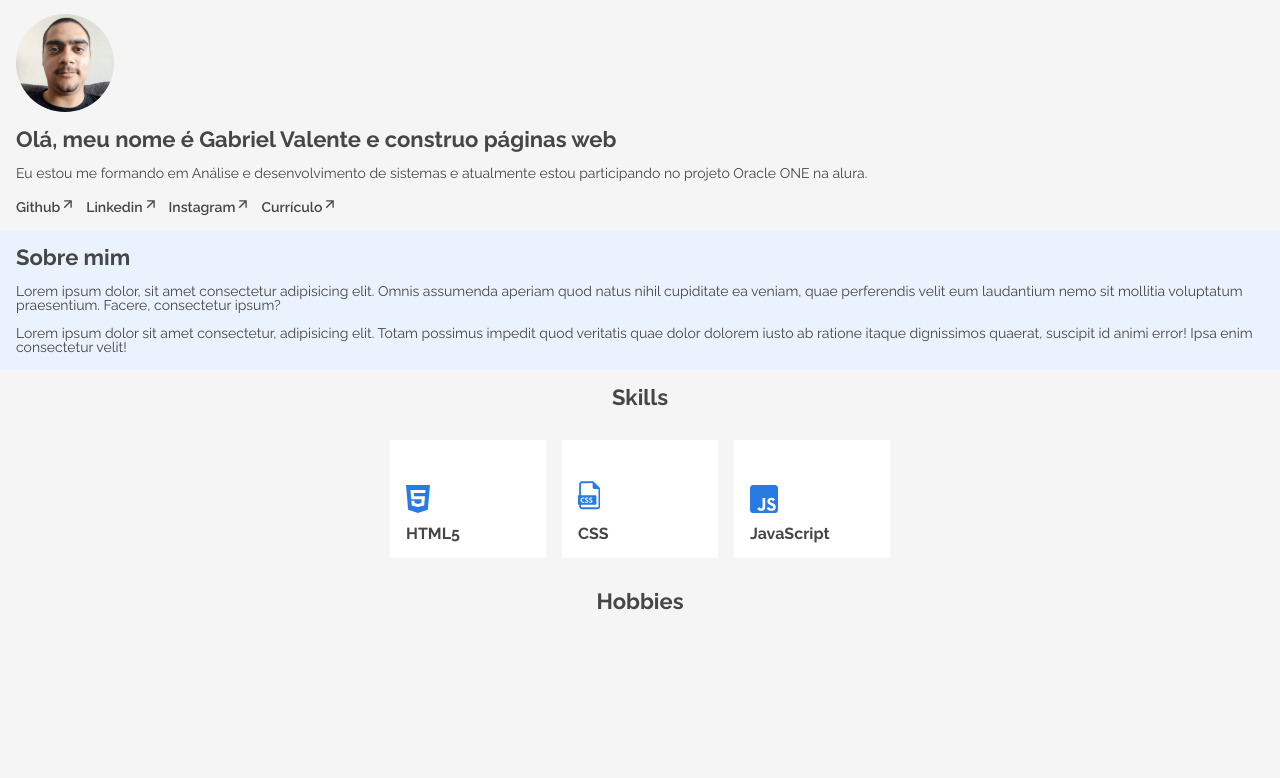
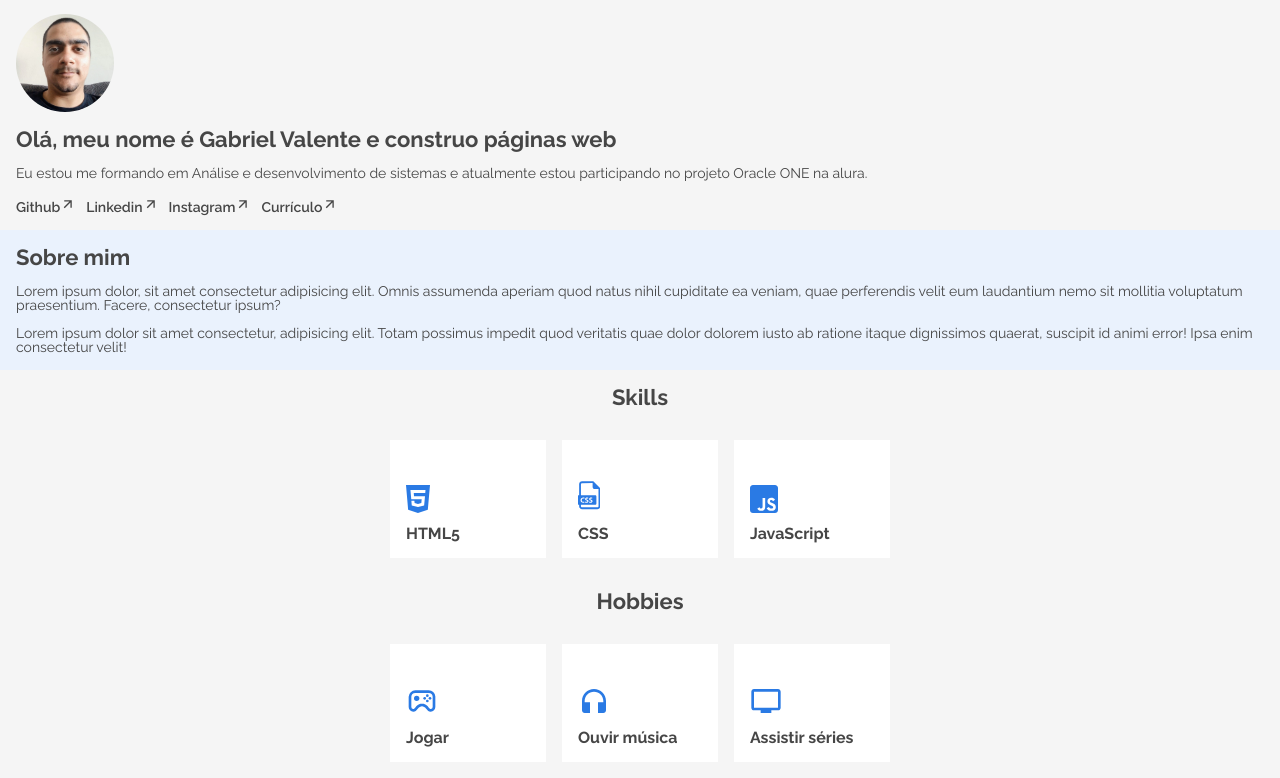
Before and after one commit to ValentePG/challenge-portfolio-front-end, a plain HTML site: page index.html in a window 1280 px wide. Shown: the part 61-839 px from the top of the page. Before the commit the page ends 800 px from the top, so only its background shows below. Drawn offline with Linux system fonts and the light colour scheme.

Commit message:
seção habilidades finalizado

```diff
--- a/index.html
+++ b/index.html
@@ -41,7 +41,7 @@
         <li><a href="https://github.com/ValentePG" class="apresentacao__link" target="_blank">Github</a></li>
         <li><a href="https://www.linkedin.com/in/gabrielgvg/" class="apresentacao__link" target="_blank">Linkedin</a></li>
         <li><a href="https://www.instagram.com/gvalentte/" class="apresentacao__link" target="_blank">Instagram</a></li>
-        <li><a href="./Currículo Simples.pdf" class="apresentacao__link" target="_blank">Currículo</a></li>
+        <li><a href="./assets/Currículo Simples.pdf" class="apresentacao__link" target="_blank">Currículo</a></li>
       </ul>
     </div>
   </section>
@@ -72,9 +72,21 @@
       </div>
     </div>
 
-    <div class="habilidades__habitos">
+    <div class="habilidades__titulo">
       <h2>Hobbies</h2>
     </div>
+    <div class="habilidades__hobbies">
+      <div class="habilidades__hobbies-habitos" data-jogar>
+        <p>Jogar</p>
+      </div>
+      <div class="habilidades__hobbies-habitos" data-ouvir>
+        <p>Ouvir música</p>
+      </div>
+      <div class="habilidades__hobbies-habitos" data-assistir>
+        <p>Assistir séries</p>
+      </div>
+    </div>
+
   </section>
   <script src="./javascript/main.js"></script>
 </body>
--- a/style/estilo.css
+++ b/style/estilo.css
@@ -45,7 +45,7 @@ header {
 }
 
 .logo::before {
-  content: url(../images/auto_awesome_black_24dp\ 1.svg);
+  content: url(../images/logo.svg);
 
 }
 
@@ -96,7 +96,7 @@ header {
 }
 
 .apresentacao__link::after {
-  content: url(../images/arrow_back_black_24dp\ 1.svg);
+  content: url(../images/seta.svg);
 }
 
 /* Sobre mim */
@@ -118,15 +118,15 @@ header {
   text-align: center;
 }
 
-.habilidades__ensino {
+.habilidades__ensino,.habilidades__hobbies{
   display: flex;
-  flex-direction: row;
-  flex-wrap: wrap;
+  /* flex-wrap: wrap; */
   gap: 1.6rem;
   justify-content: center;
+  text-align: start;
 }
 
-.habilidades__ensino-skills {
+.habilidades__ensino-skills, .habilidades__hobbies-habitos{
   align-items: start;
   background-color: white;
   display: flex;
@@ -151,3 +151,17 @@ header {
 [data-html]::before {
   content: url(../images/html5.svg)
 }
+
+/* hobbies */
+
+[data-jogar]::before {
+  content: url(../images/jogar.svg);
+}
+
+[data-ouvir]::before {
+  content: url(../images/ouvir.svg);
+}
+
+[data-assistir]::before {
+  content: url(../images/assistir.svg);
+}
```
Also changed, not shown: images/assistir.svg (added), images/jogar.svg (added), images/logo.svg (renamed from images/auto_awesome_black_24dp 1.svg), images/ouvir.svg (added), images/seta.svg (renamed from images/arrow_back_black_24dp 1.svg), 2 other files.
